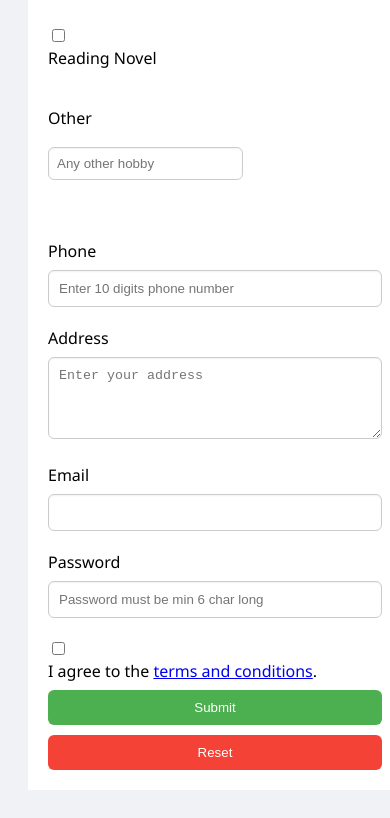
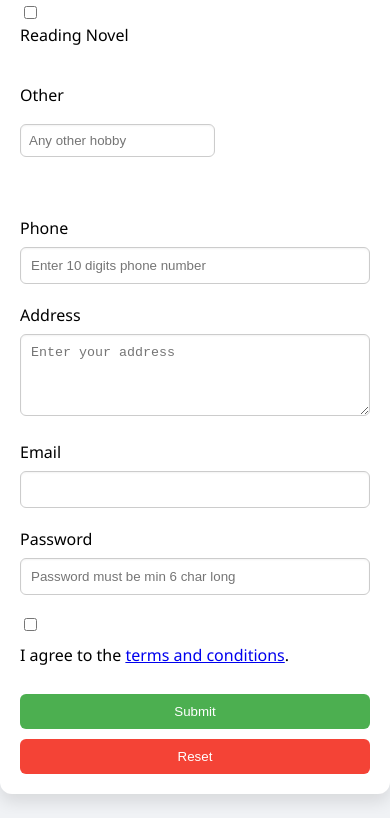
Before and after one commit to priyanshi1404/Html-Form, a plain HTML site: page index.html in a window 390 px wide. Shown: the part 1086-1904 px from the top of the page. Drawn offline with Linux system fonts and the light colour scheme.

Commit message:
Update style.css

```diff
--- a/style.css
+++ b/style.css
@@ -3,10 +3,10 @@ body {
   font-family: "Segoe UI", sans-serif;
   display: flex;
   flex-direction: column;
-  justify-content: center;
-  /* align-items: center; */
+  align-items: center;
   min-height: 100vh;
   padding: 20px;
+  margin: 0;
   transition: background 0.3s ease, color 0.3s ease;
 }
 
@@ -17,7 +17,6 @@ body {
   box-shadow: 0 8px 16px rgba(0, 0, 0, 0.1);
   width: 100%;
   max-width: 600px;
-  margin: auto;
 }
 
 .container h2 {
@@ -34,6 +33,8 @@ label {
 input[type="text"],
 input[type="email"],
 input[type="password"],
+input[type="date"],
+input[type="tel"],
 select,
 textarea {
   width: 100%;
@@ -169,6 +170,13 @@ input:checked + .slider:before {
   padding: 8px;
 }
 
+.terms {
+  display: flex;
+  align-items: center;
+  gap: 10px;
+  margin-bottom: 20px;
+}
+
 body.dark {
   background-color: #121212;
   color: #e0e0e0;
@@ -201,15 +209,13 @@ body.dark label {
 @media (max-width: 480px) {
   .container {
     padding: 20px;
-    max-width: 100%;
-    border-radius: 0;
-    box-shadow: none;
   }
 
   .gender-options,
   .hobbies-options,
   .form-actions,
-  .other-hobby-group {
+  .other-hobby-group,
+  .terms {
     flex-direction: column;
     align-items: flex-start;
   }
@@ -219,8 +225,9 @@ body.dark label {
   }
 
   .theme-toggle {
-    position: static;
-    margin-bottom: 20px;
-    align-self: flex-end;
+    display: flex;
+    justify-content: flex-end;
+    margin-bottom: 10px;
+    gap: 8px;
   }
 }
```
